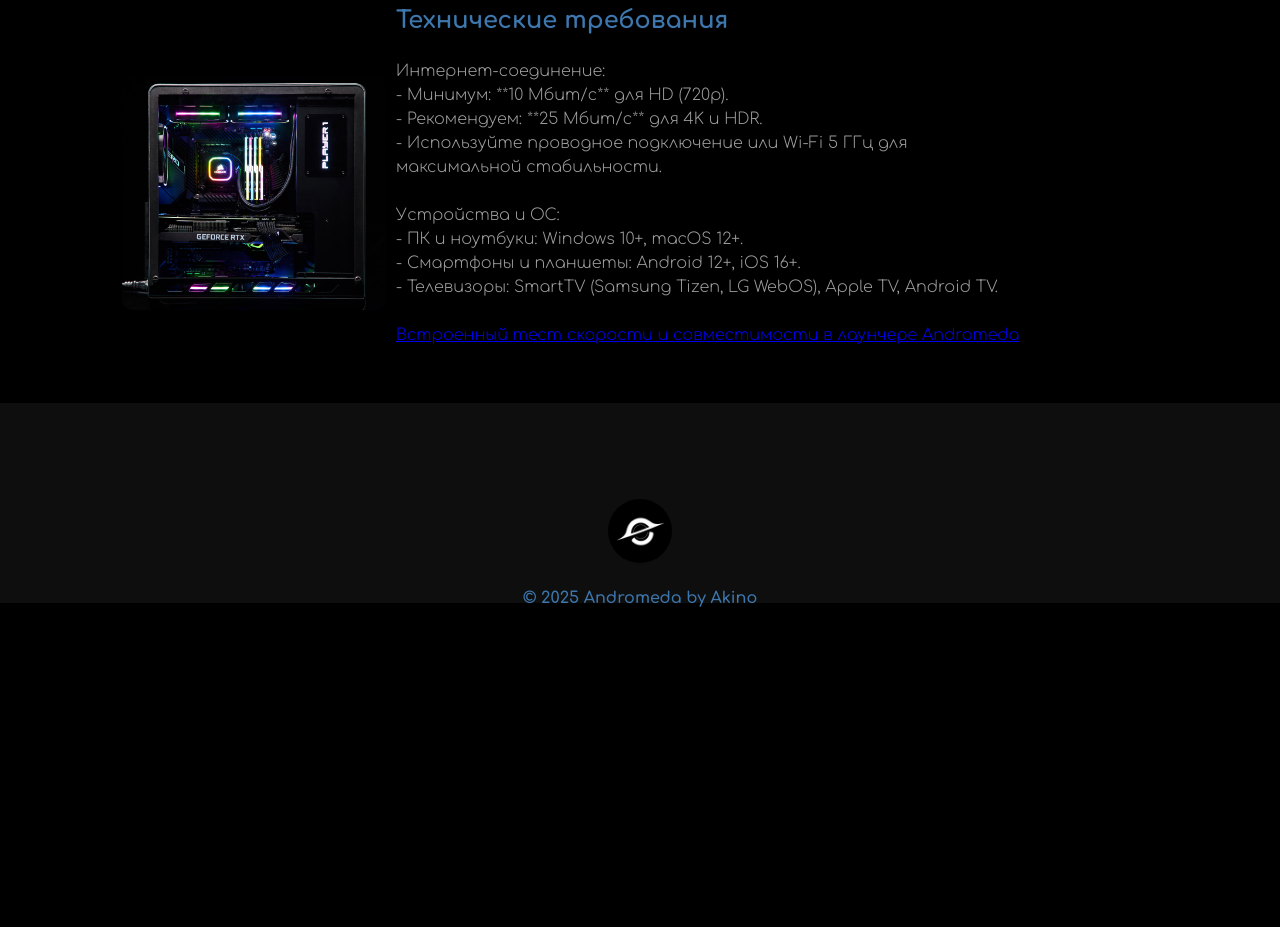
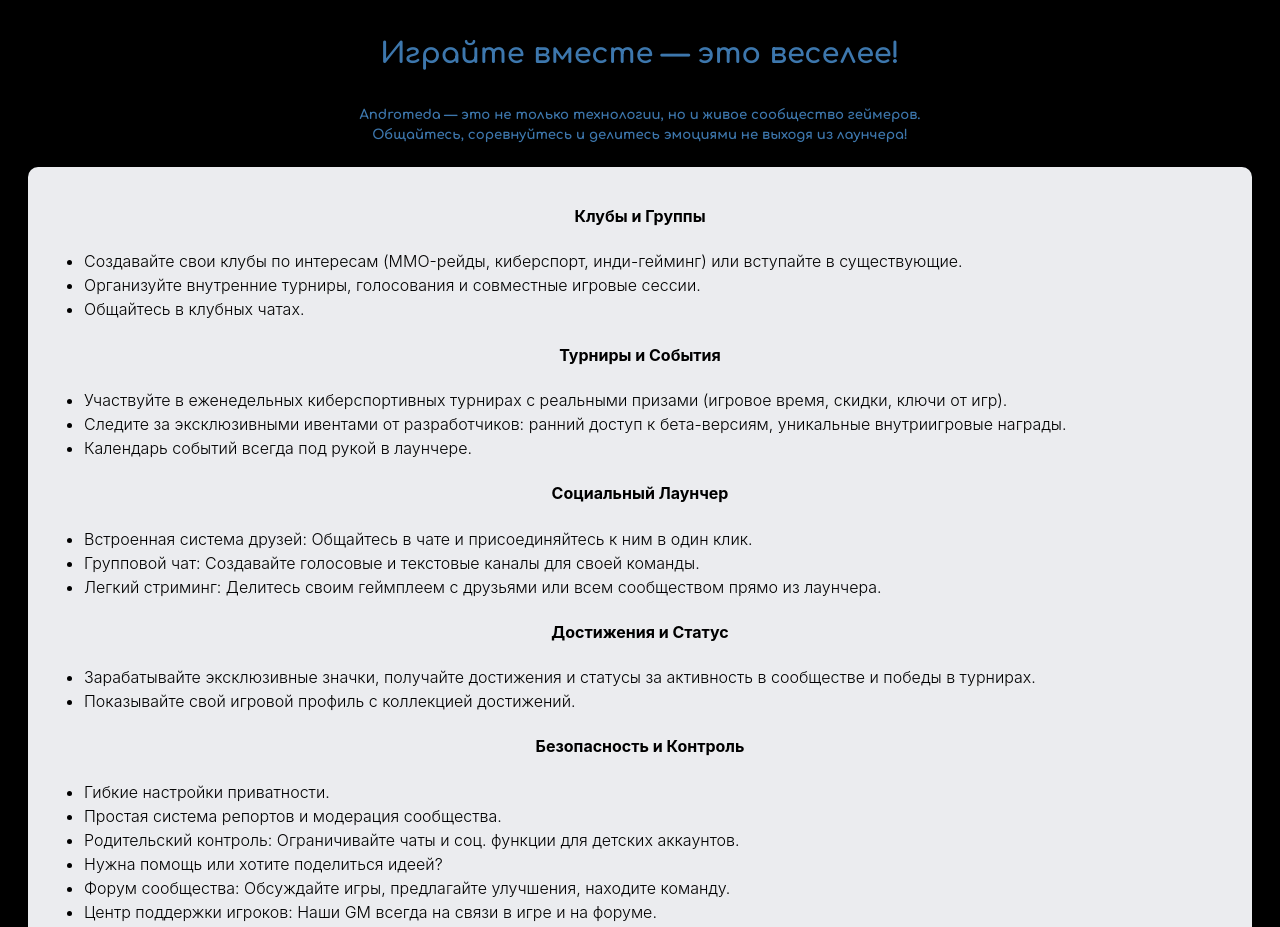
Before and after one commit to Dosh1k-s/andromeda, a plain HTML site: page index.html in a window 1280 px wide. Shown: the part 1109-2036 px from the top of the page. Before the commit the page ends 1728 px from the top, so only its background shows below. Drawn offline with Linux system fonts and the light colour scheme; a web font is replaced by a local one.

Commit message:
Add files via upload

```diff
--- a/index.html
+++ b/index.html
@@ -61,6 +61,66 @@
                 - почасовой тариф: 99₽/час </p>
         </div>
     </cards>
+
+        <h3>Играйте вместе — это веселее!</h3>
+        <h5 class="h55">Andromeda — это не только технологии, но и живое сообщество геймеров.<br> Общайтесь, соревнуйтесь и делитесь эмоциями не выходя из лаунчера!</h5>
+    <cards1>
+        <div class="card2">
+
+                <div class="h4">
+                <h4>Клубы и Группы</h4>
+                </div>
+
+                <ul>
+                    <li>Создавайте свои клубы по интересам (MMO-рейды, киберспорт, инди-гейминг) или вступайте в существующие.</li>
+                    <li>Организуйте внутренние турниры, голосования и совместные игровые сессии.</li>
+                    <li>Общайтесь в клубных чатах.</li>
+                </ul>
+
+                <div class="h4">
+                <h4>Турниры и События</h4>
+                </div>
+
+                <ul>
+                    <li>Участвуйте в еженедельных киберспортивных турнирах с реальными призами (игровое время, скидки, ключи от игр).</li>
+                    <li>Следите за эксклюзивными ивентами от разработчиков: ранний доступ к бета-версиям, уникальные внутриигровые награды.</li>
+                    <li>Календарь событий всегда под рукой в лаунчере.</li>
+                </ul>
+
+                <div class="h4">
+                <h4>Социальный Лаунчер</h4>
+                </div>
+
+                <ul>
+                    <li>Встроенная система друзей: Oбщайтесь в чате и присоединяйтесь к ним в один клик.</li>
+                    <li>Групповой чат: Создавайте голосовые и текстовые каналы для своей команды.</li>
+                    <li>Легкий стриминг: Делитесь своим геймплеем с друзьями или всем сообществом прямо из лаунчера.</li>
+                </ul>
+
+                <div class="h4">
+                <h4>Достижения и Статус</h4>
+                </div>
+
+                <ul>
+                    <li>Зарабатывайте эксклюзивные значки, получайте достижения и статусы за активность в сообществе и победы в турнирах.</li>
+                    <li>Показывайте свой игровой профиль с коллекцией достижений.</li>
+                </ul>
+
+                <div class="h4">
+                <h4>Безопасность и Контроль</h4>
+                </div>
+                <ul>
+                    <li>Гибкие настройки приватности.</li>
+                    <li>Простая система репортов и модерация сообщества.</li>
+                    <li>Родительский контроль: Ограничивайте чаты и соц. функции для детских аккаунтов.</li>
+                    <li>Нужна помощь или хотите поделиться идеей?</li>
+                    <li>Форум сообщества: Обсуждайте игры, предлагайте улучшения, находите команду.</li>
+                    <li>Центр поддержки игроков: Наши GM всегда на связи в игре и на форуме.</li>
+                </ul>
+
+        </div>
+    </cards1>
+
     <div class="pc">
         <img src="pc.jpg" alt="">
             <div class="text">
@@ -79,7 +139,9 @@
                     <a href="https://www.aviasales.ru/">Встроенный тест скорости и совместимости в лаунчере Andromeda</a>
                     <p><br></p>
             </div>
-        </div>
+    </div>
+
+
 
         <footer>
             <div class="wrapper">
--- a/style.css
+++ b/style.css
@@ -123,6 +123,7 @@ cards{
     gap: 20px;
     align-items: flex-start;
     flex-wrap: wrap;
+    margin-bottom: 50px;
 }
 .card {
     color: #384242;
@@ -187,3 +188,30 @@ footer{
     padding: 80px 20px;
     box-sizing: border-box;
 }
+
+
+.card2 {
+    color: #000000;
+    width: 1224px;
+    background-color: #ebecef;
+    padding: 16px;
+
+    border-radius: 10px;
+    font-family: 'Inter', sans-serif;
+}
+cards1{
+    justify-content: center;
+    align-items: center;
+    display: flex;
+    gap: 20px;
+    align-items: flex-start;
+    flex-wrap: wrap;
+    margin-bottom: 50px;
+}
+.h4{
+    text-align: center;
+}
+
+.h55{
+    text-align: center;
+}
```
